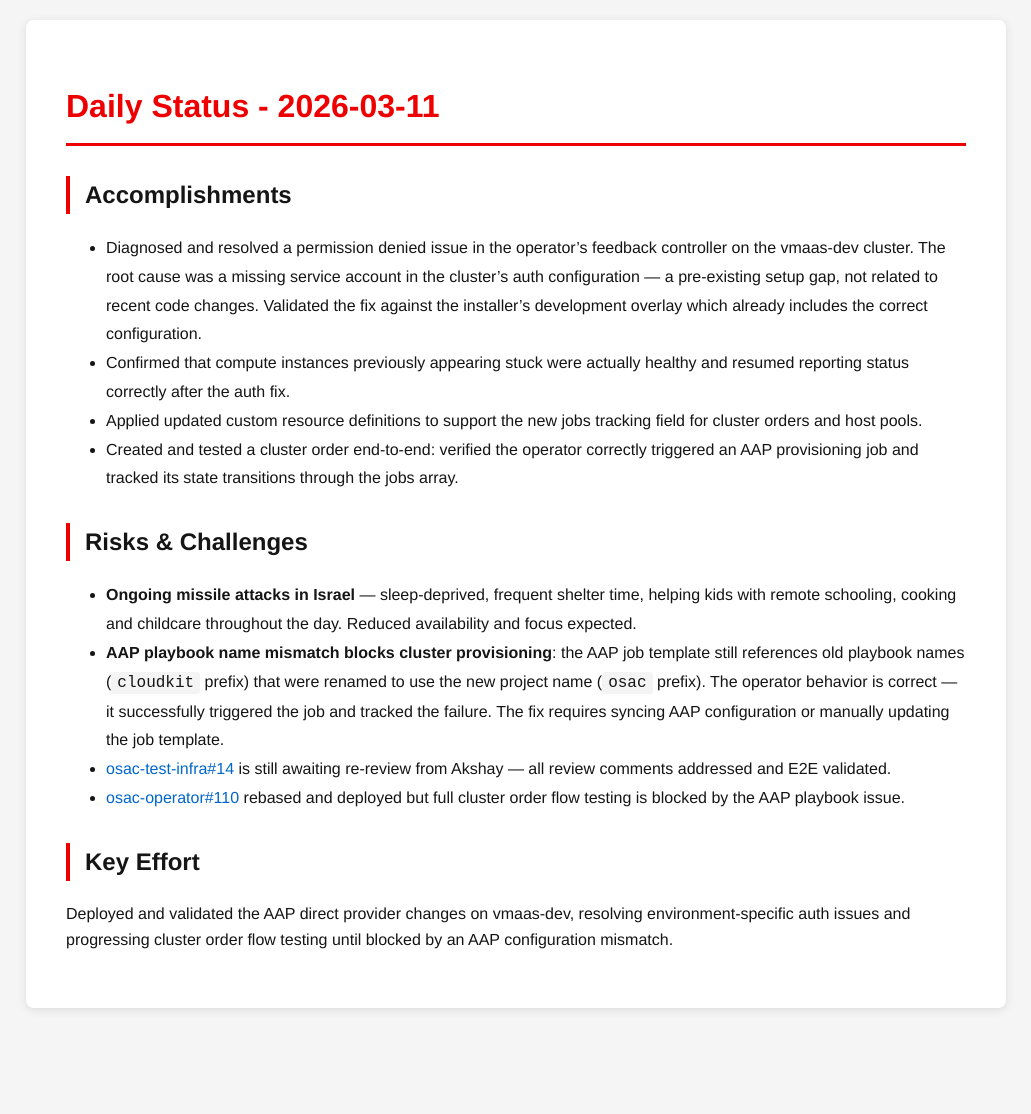
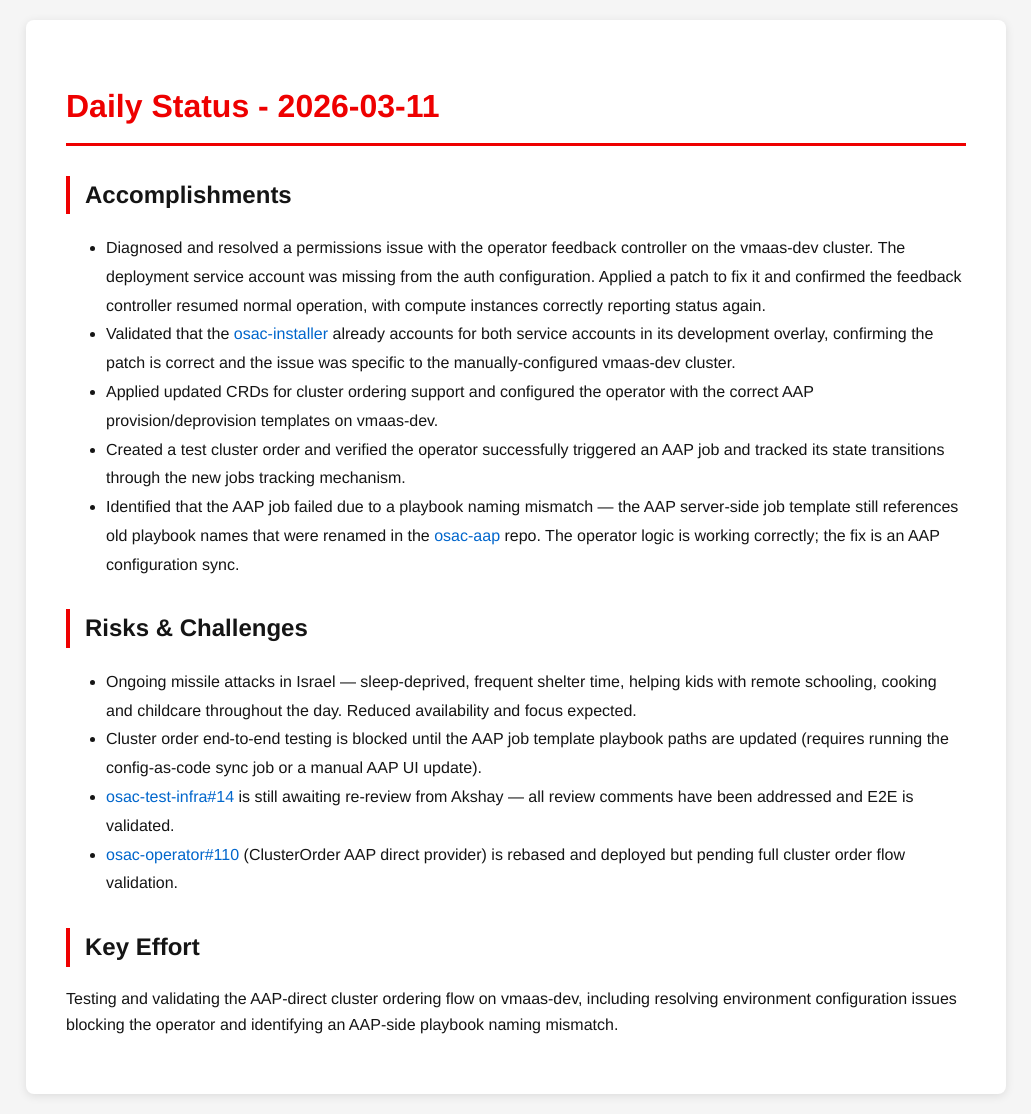
Before and after one commit to tzvatot/daily-status, a Jekyll site: the page built from 2026-03-11.md, in a window 1280 px wide. Shown: the whole page, without its empty margins (124-1155 px from the left). Built offline with Jekyll 4.4.1, drawn with Linux system fonts in a browser that asks for light colours; before the commit the page ends 1028 px from its top, so only the background shows below that.

Commit message:
Daily status update - 2026-03-11

```diff
--- a/2026-03-11.md
+++ b/2026-03-11.md
@@ -7,16 +7,20 @@ date: 2026-03-11
 # Daily Status - 2026-03-11
 
 ## Accomplishments
-- Diagnosed and resolved a permission denied issue in the operator's feedback controller on the vmaas-dev cluster. The root cause was a missing service account in the cluster's auth configuration — a pre-existing setup gap, not related to recent code changes. Validated the fix against the installer's development overlay which already includes the correct configuration.
-- Confirmed that compute instances previously appearing stuck were actually healthy and resumed reporting status correctly after the auth fix.
-- Applied updated custom resource definitions to support the new jobs tracking field for cluster orders and host pools.
-- Created and tested a cluster order end-to-end: verified the operator correctly triggered an AAP provisioning job and tracked its state transitions through the jobs array.
+
+- Diagnosed and resolved a permissions issue with the operator feedback controller on the vmaas-dev cluster. The deployment service account was missing from the auth configuration. Applied a patch to fix it and confirmed the feedback controller resumed normal operation, with compute instances correctly reporting status again.
+- Validated that the [osac-installer](https://github.com/osac-project/osac-installer) already accounts for both service accounts in its development overlay, confirming the patch is correct and the issue was specific to the manually-configured vmaas-dev cluster.
+- Applied updated CRDs for cluster ordering support and configured the operator with the correct AAP provision/deprovision templates on vmaas-dev.
+- Created a test cluster order and verified the operator successfully triggered an AAP job and tracked its state transitions through the new jobs tracking mechanism.
+- Identified that the AAP job failed due to a playbook naming mismatch — the AAP server-side job template still references old playbook names that were renamed in the [osac-aap](https://github.com/osac-project/osac-aap) repo. The operator logic is working correctly; the fix is an AAP configuration sync.
 
 ## Risks & Challenges
-- **Ongoing missile attacks in Israel** — sleep-deprived, frequent shelter time, helping kids with remote schooling, cooking and childcare throughout the day. Reduced availability and focus expected.
-- **AAP playbook name mismatch blocks cluster provisioning**: the AAP job template still references old playbook names (`cloudkit` prefix) that were renamed to use the new project name (`osac` prefix). The operator behavior is correct — it successfully triggered the job and tracked the failure. The fix requires syncing AAP configuration or manually updating the job template.
-- [osac-test-infra#14](https://github.com/osac-project/osac-test-infra/pull/14) is still awaiting re-review from Akshay — all review comments addressed and E2E validated.
-- [osac-operator#110](https://github.com/osac-project/osac-operator/pull/110) rebased and deployed but full cluster order flow testing is blocked by the AAP playbook issue.
+
+- Ongoing missile attacks in Israel — sleep-deprived, frequent shelter time, helping kids with remote schooling, cooking and childcare throughout the day. Reduced availability and focus expected.
+- Cluster order end-to-end testing is blocked until the AAP job template playbook paths are updated (requires running the config-as-code sync job or a manual AAP UI update).
+- [osac-test-infra#14](https://github.com/osac-project/osac-test-infra/pull/14) is still awaiting re-review from Akshay — all review comments have been addressed and E2E is validated.
+- [osac-operator#110](https://github.com/osac-project/osac-operator/pull/110) (ClusterOrder AAP direct provider) is rebased and deployed but pending full cluster order flow validation.
 
 ## Key Effort
-Deployed and validated the AAP direct provider changes on vmaas-dev, resolving environment-specific auth issues and progressing cluster order flow testing until blocked by an AAP configuration mismatch.
+
+Testing and validating the AAP-direct cluster ordering flow on vmaas-dev, including resolving environment configuration issues blocking the operator and identifying an AAP-side playbook naming mismatch.
```
